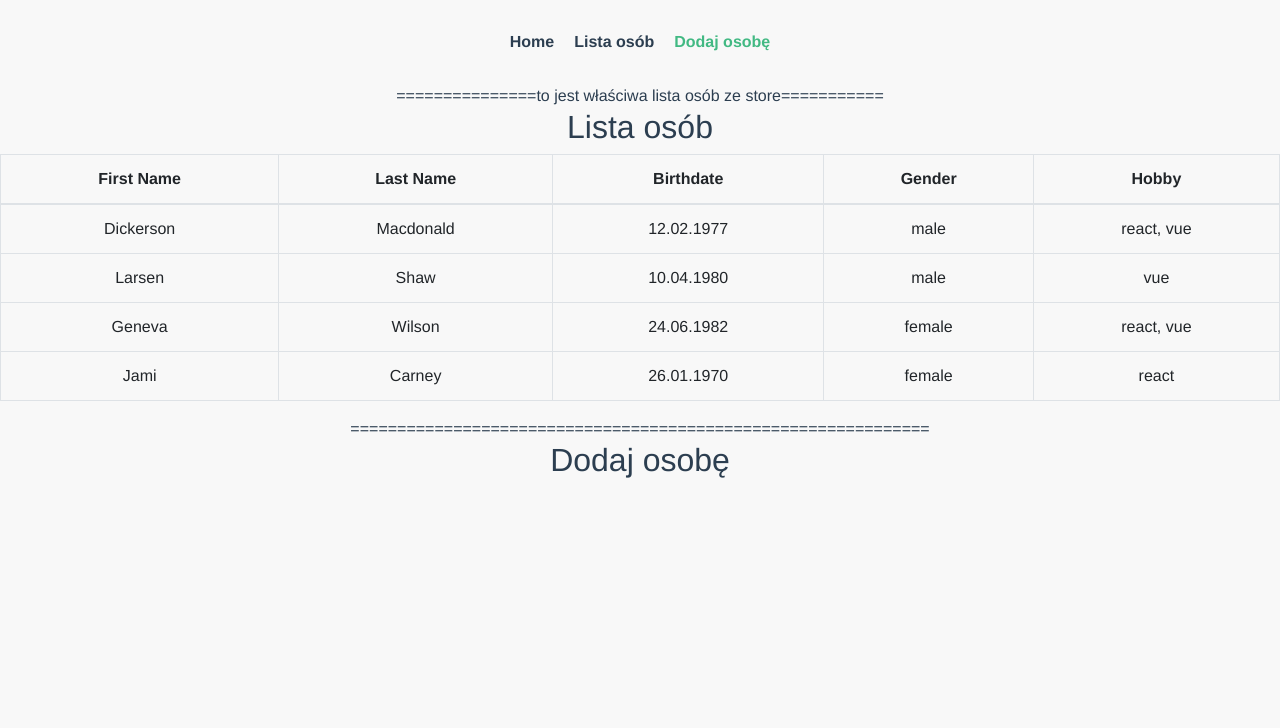
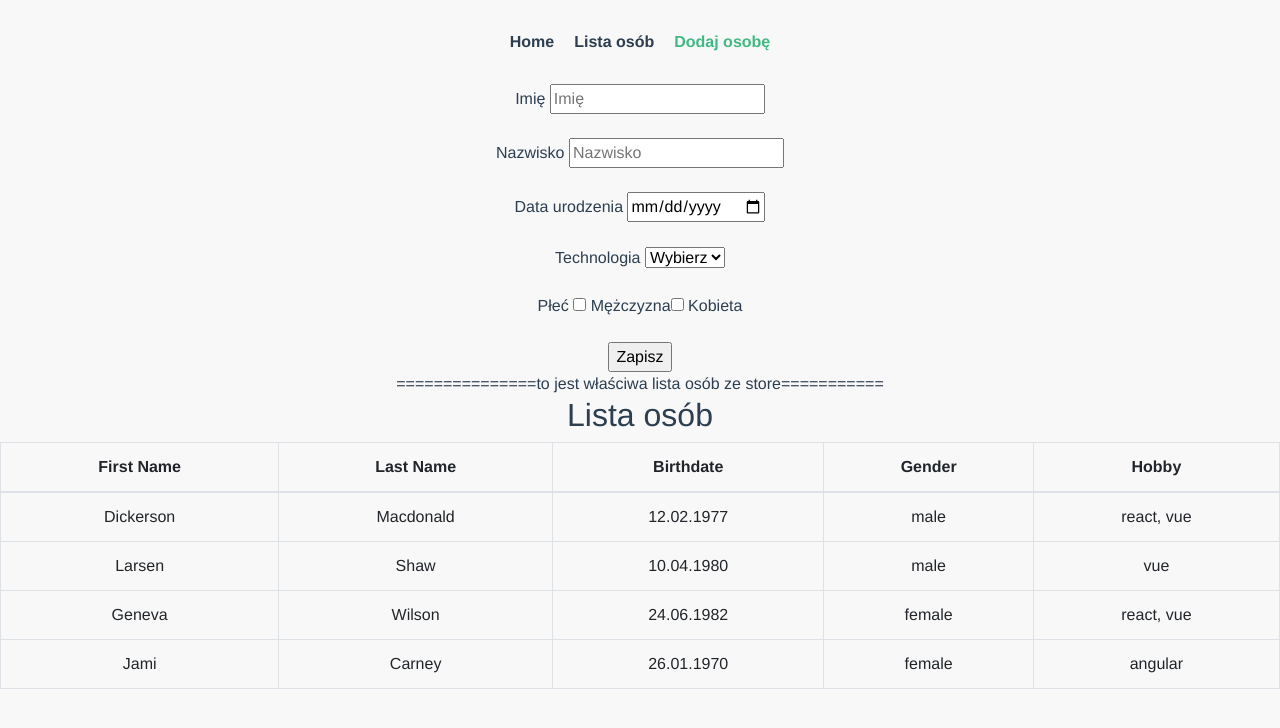
Before and after one commit to Raibuc/Vue, a Vue app: page /#/add in a window 1280 px wide. Shown: the top 728 px of the page. Built offline with nearby package versions, Linux system fonts and the light colour scheme.

Commit message:
v 0.3
dodanie formularza

```diff
--- a/src/components/DodajOsobe.vue
+++ b/src/components/DodajOsobe.vue
@@ -1,14 +1,107 @@
 <template>
-  <div id="dodaj-osobe">
-    <h2>Dodaj osobę</h2>
+  <div>
+    <div id="form1">
+      <form
+        v-on:submit.prevent="
+          przetworz();
+          wyzerujFormularz();
+        "
+      >
+        <p>
+          <label>
+            Imię
+            <input v-model="fName" type="text" placeholder="Imię" />
+          </label>
+        </p>
+        <p>
+          <label>
+            Nazwisko
+            <input v-model="lName" type="text" placeholder="Nazwisko" />
+          </label>
+        </p>
+        <p>
+          <label>
+            Data urodzenia
+            <input v-model="date" type="date" placeholder="" />
+          </label>
+        </p>
+        <p>
+          <label>
+            Technologia
+            <select v-model="wybranatechnologia">
+              <option disabled value="">Wybierz</option>
+              <option
+                v-for="tech in technologie"
+                v-bind:value="tech"
+                v-bind:key="tech"
+              >
+                {{ tech }}
+              </option>
+            </select>
+          </label>
+        </p>
+        <!-- <p>
+        <label>
+          Szkolenie komercyjne ?
+          <input type="checkbox" v-model="komercyjne" />
+        </label>
+      </p> -->
+        <p>
+          Płeć
+          <label>
+            <input v-model="gender" type="checkbox" value="Mężczyzna" />
+            Mężczyzna
+          </label>
+          <label>
+            <input v-model="gender" type="checkbox" value="Kobieta" />
+            Kobieta
+          </label>
+        </p>
+        <input type="submit" value="Zapisz" />
+      </form>
+      <!-- <p>Wpisałeś następujący kod: {{ kodszkolenia }}</p>
+    <div id="courselist" v-if="szkolenia.length">
+      <ul>
+        <li v-for="szkol of szkolenia" v-bind:key="szkol.kodszkolenia">
+          {{ szkol.kodszkolenia }}/{{ szkol.wybranatechnologia }}
+          {{ szkol.komercyjne ? "komercyjne" : "dofinansowane" }}, poziom wiedzy
+          {{ szkol.poziom }}
+        </li>
+      </ul>
+    </div> -->
+    </div>
+    <div></div>
   </div>
 </template>
 
 <script>
 export default {
-  props: ["items"],
   data() {
-    return {};
+    return {
+      kodszkolenia: "",
+      wybranatechnologia: "",
+      komercyjne: false,
+      poziom: "",
+      technologie: ["React", "Vue", "Angular"],
+      szkolenia: []
+    };
+  },
+  methods: {
+    przetworz: function() {
+      // alert(this.kodszkolenia+' '+this.wybranatechnologia+' '+this.komercyjne+' '+this.poziom)
+      this.szkolenia.push({
+        kodszkolenia: this.kodszkolenia,
+        wybranatechnologia: this.wybranatechnologia,
+        komercyjne: this.komercyjne,
+        poziom: this.poziom
+      });
+    },
+    wyzerujFormularz: function() {
+      this.kodszkolenia = "";
+      this.wybranatechnologia = "";
+      this.komercyjne = false;
+      this.poziom = "";
+    }
   }
 };
 </script>
--- a/src/store/index.js
+++ b/src/store/index.js
@@ -36,7 +36,7 @@ export default new Vuex.Store({
         last_name: "Carney",
         birthdate: "26.01.1970",
         gender: "female",
-        hobby: "react"
+        hobby: "angular"
       }
     ]
   },
--- a/src/views/Add.vue
+++ b/src/views/Add.vue
@@ -1,9 +1,8 @@
 <template>
   <div class="lista-osob">
+    <DodajOsobe />
     <span>===============to jest właściwa lista osób ze store===========</span>
     <ListaOsob />
-    <span>==============================================================</span>
-    <DodajOsobe />
   </div>
 </template>
 
--- a/src/views/Lista.vue
+++ b/src/views/Lista.vue
@@ -3,21 +3,24 @@
     <div>
       <div id="components">
         <lista-osob></lista-osob>
-        <dodaj-osobe></dodaj-osobe>
       </div>
     </div>
   </div>
 </template>
 
 <script>
+import Vue from "vue";
 import ListaOsob from "@/components/ListaOsob.vue";
-import DodajOsobe from "@/components/DodajOsobe.vue";
+import BootstrapVue from "bootstrap-vue/dist/bootstrap-vue.esm";
+import "bootstrap/dist/css/bootstrap.css";
+import "bootstrap-vue/dist/bootstrap-vue.css";
+
+Vue.use(BootstrapVue);
 
 export default {
   name: "lista",
   components: {
-    "lista-osob": ListaOsob,
-    "dodaj-osobe": DodajOsobe
+    "lista-osob": ListaOsob
   }
 };
 </script>
```
